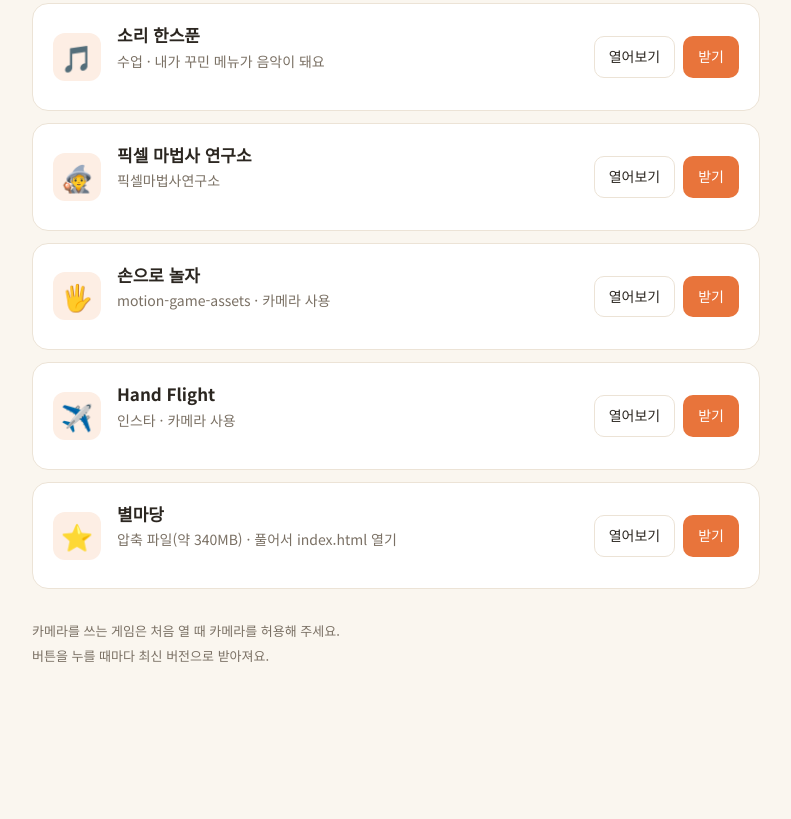
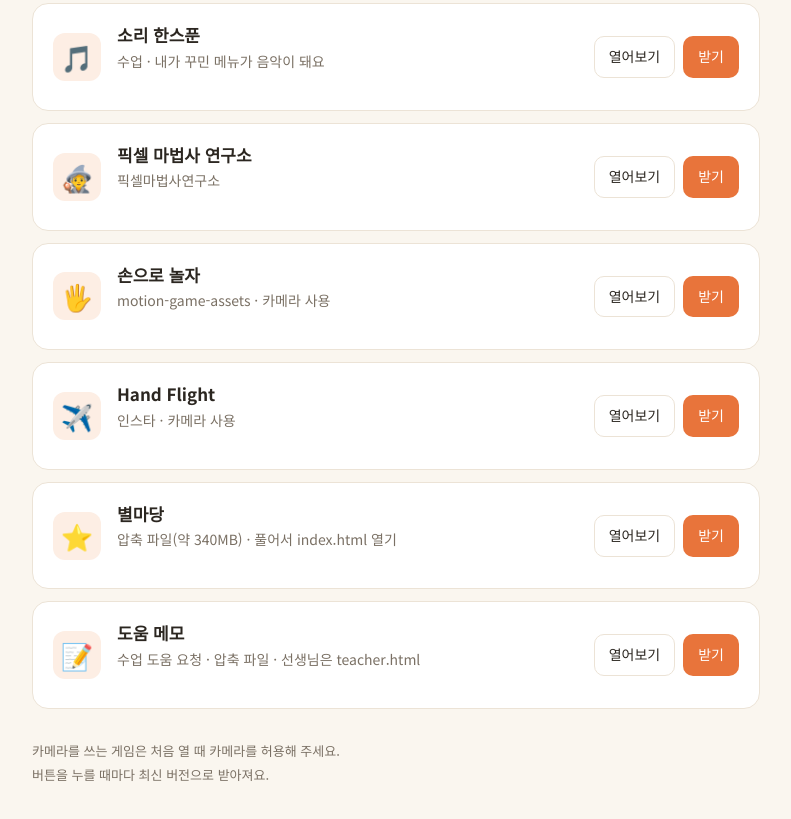
Before and after one commit to yys10413400/downloads, a plain HTML site: page index.html in a window 1280 px wide. Shown: the part 372-1191 px from the top of the page, without its empty margins (244-1035 px from the left). Before the commit the page ends 1106 px from the top, so only its background shows below. Drawn offline with Linux system fonts and the light colour scheme.

Commit message:
다운로드 목록에 도움 메모 추가
Co-Authored-By: Claude Opus 5.5 <noreply@anthropic.com>

```diff
--- a/index.html
+++ b/index.html
@@ -130,6 +130,8 @@ const ITEMS = [
   { emoji: "✈️", title: "Hand Flight", desc: "인스타 · 카메라 사용", path: "/hand-flight/hand-flight/", file: "hand-flight.html" },
   { emoji: "⭐", title: "별마당", desc: "압축 파일(약 340MB) · 풀어서 index.html 열기", path: "/makepark/",
     zip: "https://github.com/yys10413400/makepark/archive/refs/heads/main.zip", file: "makepark-main.zip" },
+  { emoji: "📝", title: "도움 메모", desc: "수업 도움 요청 · 압축 파일 · 선생님은 teacher.html", path: "/help-note/teacher.html",
+    zip: "https://github.com/yys10413400/help-note/archive/refs/heads/main.zip", file: "help-note-main.zip" },
 ];
 
 const INLINE_EXT = /\.(png|jpe?g|gif|webp|svg|avif|ico|mp3|wav|ogg|m4a|woff2?|ttf|otf)(\?.*)?$/i;
```
